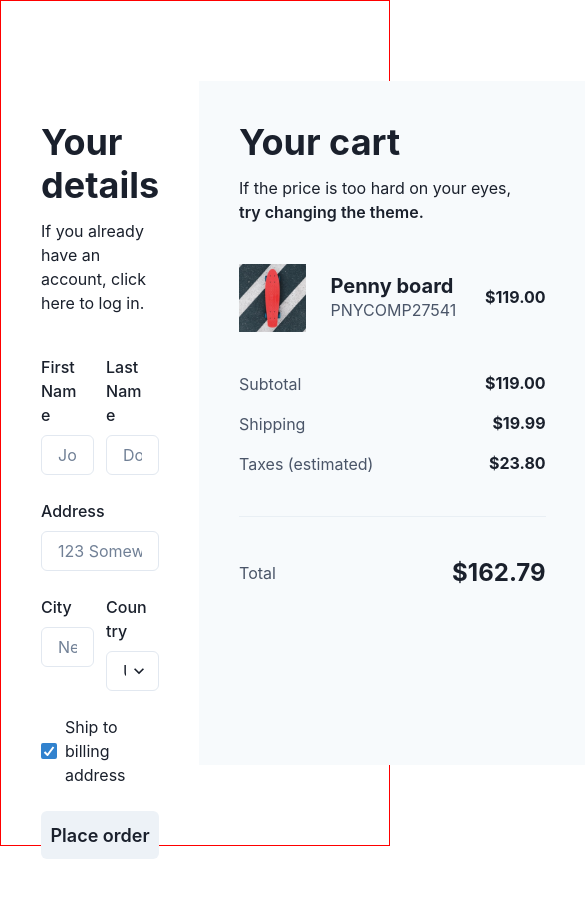
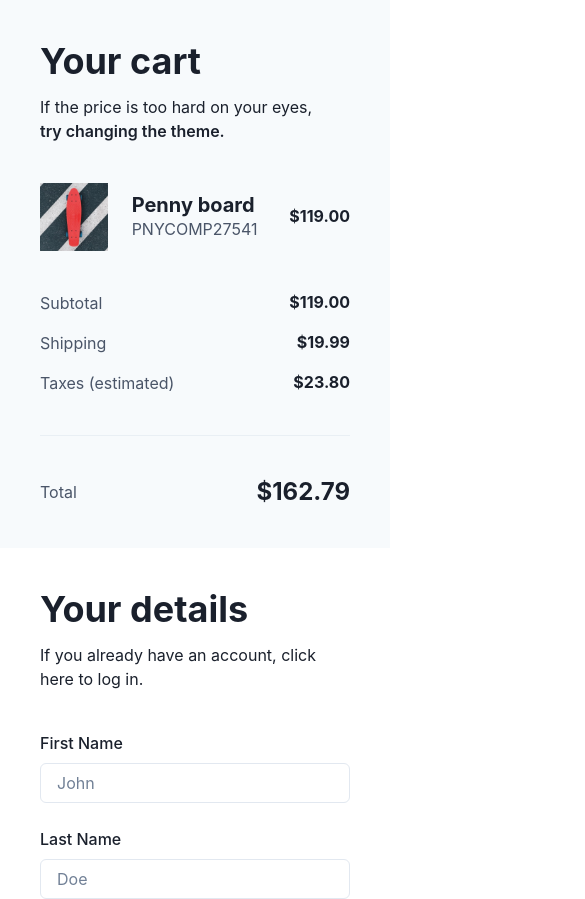
Before and after one commit to EdwinSch/chakraUI-sandbox, a React (Vite) app: page / in a window 390 px wide. Shown: the top 899 px of the page, 585 px wide, since content can reach past the window. Before the commit the page ends 859 px from the top, so only its background shows below. Built offline with nearby package versions, Linux system fonts and the light colour scheme.

Commit message:
add: responsive design

```diff
--- a/src/App.jsx
+++ b/src/App.jsx
@@ -6,9 +6,13 @@ import { Container, Flex, VStack, Text } from "@chakra-ui/react";
 
 function App() {
   return (
-    <Container maxW="container.xl" padding={0} className="inspect">
+    <Container maxW="container.xl" padding={0}>
       {/* main container */}
-      <Flex h="100vh" py={20}>
+      <Flex
+        h={{ base: "auto", md: "100vh" }}
+        py={[0, 10, 20]}
+        direction={{ base: "column-reverse", md: "row" }}
+      >
         {/* left/upper stack */}
         <Details />
         {/* right/bottom stack */}
--- a/src/components/Details.jsx
+++ b/src/components/Details.jsx
@@ -10,9 +10,13 @@ import {
   Select,
   Checkbox,
   Button,
+  useBreakpointValue,
 } from "@chakra-ui/react";
 
 const Details = () => {
+  // Set breakpoint values for inputs
+  const colspan = useBreakpointValue({ base: 2, md: 1 });
+
   return (
     <VStack w="full" h="full" alignItems="flex-start" p={10} spacing={10}>
       {/* heading element with sub-text */}
@@ -24,14 +28,14 @@ const Details = () => {
       {/* Form */}
       <SimpleGrid columns={2} columnGap={3} rowGap={6} w="full">
         {/* Input 1 */}
-        <GridItem colSpan={1}>
+        <GridItem colSpan={colspan}>
           <FormControl>
             <FormLabel>First Name</FormLabel>
             <Input placeholder="John"></Input>
           </FormControl>
         </GridItem>
         {/* Input 2 */}
-        <GridItem colSpan={1}>
+        <GridItem colSpan={colspan}>
           <FormControl>
             <FormLabel>Last Name</FormLabel>
             <Input placeholder="Doe"></Input>
@@ -45,14 +49,14 @@ const Details = () => {
           </FormControl>
         </GridItem>
         {/* Input 4 */}
-        <GridItem colSpan={1}>
+        <GridItem colSpan={colspan}>
           <FormControl>
             <FormLabel>City</FormLabel>
             <Input placeholder="New Somewhere"></Input>
           </FormControl>
         </GridItem>
         {/* Input 5 */}
-        <GridItem colSpan={1}>
+        <GridItem colSpan={colspan}>
           <FormControl>
             <FormLabel>Country</FormLabel>
             <Select>
```
